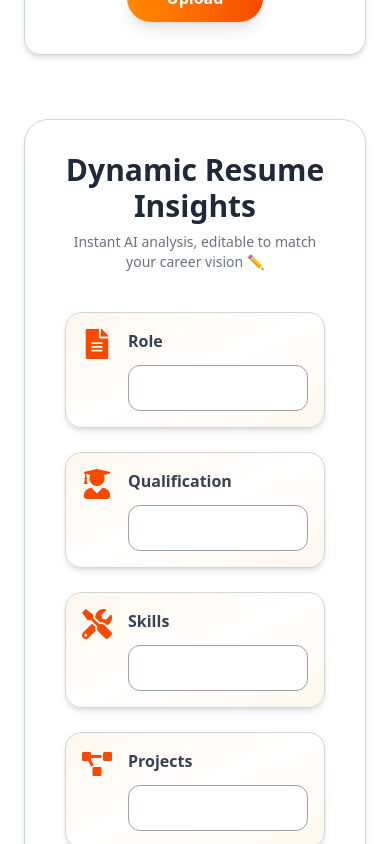
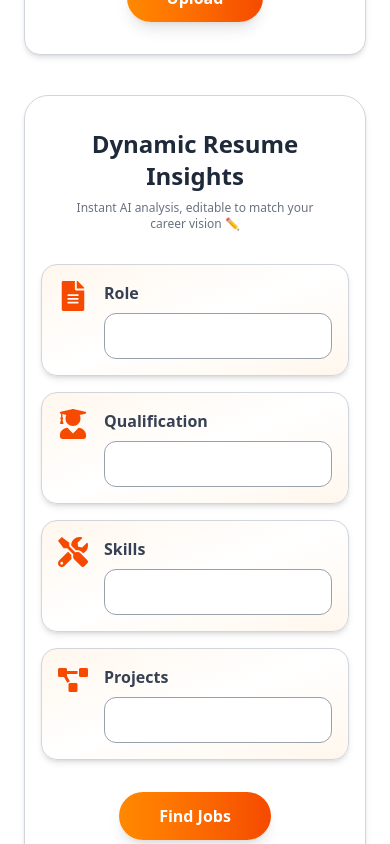
Before and after one commit to harshkunz/Job-Finder, a Next.js app: page / in a window 390 px wide. Shown: the part 880-1724 px from the top of the page. Built offline with nearby package versions, Linux system fonts and the light colour scheme.

Commit message:
Update JobDescription.tsx

```diff
--- a/app/components/JobDescription.tsx
+++ b/app/components/JobDescription.tsx
@@ -82,32 +82,32 @@ const ResumeAnalysis: React.FC<ResumeAnalysisProps> = ({ resumeData, fileName, o
       initial={{ opacity: 0 }}
       animate={{ opacity: 1 }}
       transition={{ duration: 1 }}
-      className="max-w-6xl mx-auto mt-16 px-6"
+      className="max-w-6xl mx-auto mt-10 sm:mt-16 px-6"
     >
       {/* Outer Container */}
       <motion.div
         initial={{ scale: 0.97, opacity: 0 }}
         animate={{ scale: 1, opacity: 1 }}
         transition={{ duration: 0.6, ease: "easeOut" }}
-        className="border border-gray-300 mb-2 rounded-3xl shadow-md px-10 py-8 bg-white hover:shadow-2xl hover:translate-y-1 transition-all duration-300"
+        className="border border-gray-300 mb-2 rounded-3xl shadow-md px-4 py-8 sm:px-10 sm:py-8 bg-white hover:shadow-2xl hover:translate-y-1 transition-all duration-300"
       >
         {/* Title */}
         <motion.div
           initial={{ y: -20, opacity: 0 }}
           animate={{ y: 0, opacity: 1 }}
           transition={{ duration: 0.6 }}
-          className="text-center mb-10"
+          className="text-center mb-8 sm:mb-10"
         >
-          <h2 id='job-analysis' className="text-3xl sm:text-3xl font-semibold text-gray-800 mb-2">
+          <h2 id='job-analysis' className="text-2xl sm:text-3xl font-semibold text-gray-800 mb-2 sm:px-0 px-2">
             Dynamic Resume Insights
           </h2>
-          <p className="text-gray-500 text-sm sm:text-base">
+          <p className="text-gray-500 text-xs sm:text-base sm:px-0 px-6">
             Instant AI analysis, editable to match your career vision ✏️
           </p>
         </motion.div>
 
         {/* Resume Cards */}
-        <div className="flex flex-col gap-6">
+        <div className="flex flex-col gap-4 sm:gap-6">
           {[
             { icon: <FaFileAlt className="text-orange-600 text-3xl mr-4" />, label: 'Role', field: 'role'},
             { icon: <FaUserGraduate className="text-orange-600 text-3xl mr-4" />, label: 'Qualification', field: 'qualification' },
@@ -125,7 +125,7 @@ const ResumeAnalysis: React.FC<ResumeAnalysisProps> = ({ resumeData, fileName, o
             >
               {item.icon}
               <div className="flex-1 text-left">
-                <h3 className="font-semibold text-gray-700 mb-3">{item.label}</h3>
+                <h3 className="font-semibold text-gray-700 mb-2 sm:mb-3">{item.label}</h3>
                 <input
                     type="text"
                     value={
@@ -146,7 +146,7 @@ const ResumeAnalysis: React.FC<ResumeAnalysisProps> = ({ resumeData, fileName, o
           initial={{ opacity: 0, y: 30 }}
           animate={{ opacity: 1, y: 0 }}
           transition={{ duration: 0.8, delay: 0.8 }}
-          className="text-center mt-10"
+          className="text-center mt-8 sm:mt-10"
         >
           <motion.button
             onClick={handleFindJobs}
```
